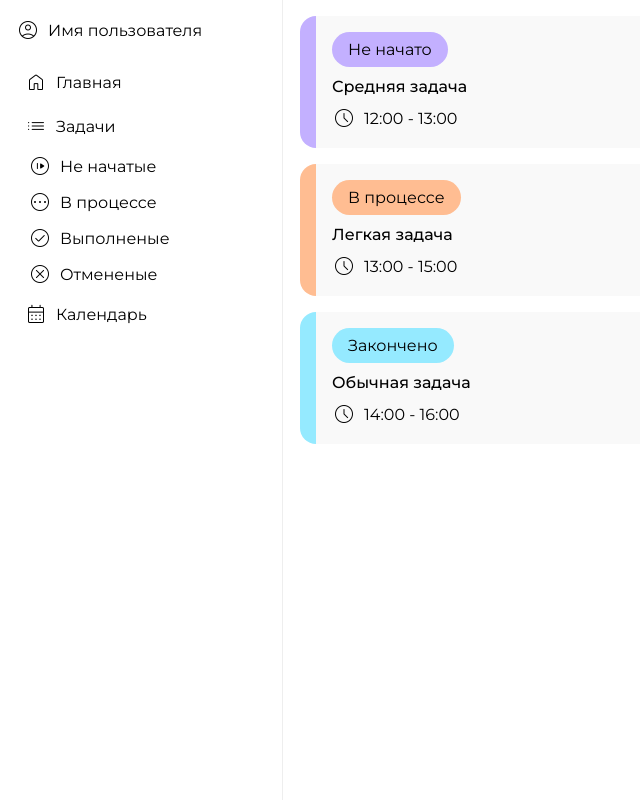
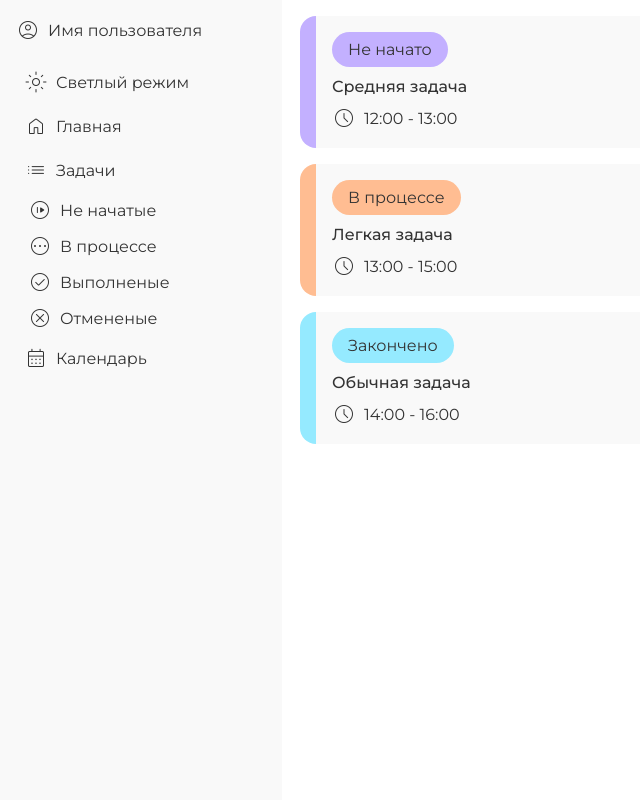
Before and after one commit to iFB24M/taskade, a React (Vite) app: page /tasks in a window 1280 px wide. Shown: the whole page, without its empty margins (0-640 px from the left). Built offline with nearby package versions, Linux system fonts and the light colour scheme.

Commit message:
Add files via upload

```diff
--- a/src/blocks/Sidebar/Sidebar.component.tsx
+++ b/src/blocks/Sidebar/Sidebar.component.tsx
@@ -1,6 +1,17 @@
 import styles from './Sidebar.module.scss'
 import { Icon } from '../../ui/components/Icon/Icon.component'
 import { Link } from 'react-router-dom'
+
+const changeTheme = () => {
+	if (localStorage.getItem('color-theme') === 'dark') {
+		localStorage.setItem('color-theme', 'light')
+	}
+	else {
+		localStorage.setItem('color-theme', 'dark')
+	}
+
+	location.reload()
+}
 
 const Sidebar = () => {
 	return (
@@ -9,6 +20,9 @@ const Sidebar = () => {
 				<Icon icon="account_circle" /> Имя пользователя
 			</div>
 			<div className={styles.menu}>
+				<div className={styles.item} onClick={() => changeTheme()}>
+					<Icon icon={localStorage.getItem('color-theme') === 'dark' ? 'dark_mode' : 'light_mode'} /> {localStorage.getItem('color-theme') === 'dark' ? 'Темный режим' : 'Светлый режим'}
+				</div>
 				<Link to="/" className={styles.item}><Icon icon="home" />Главная</Link>
 				<Link to="/tasks" className={styles.item}><Icon icon="list" />Задачи</Link>
 				<div className={styles.subitem}><Icon icon="not_started" /> Не начатые</div>
--- a/src/blocks/Sidebar/Sidebar.module.scss
+++ b/src/blocks/Sidebar/Sidebar.module.scss
@@ -4,7 +4,8 @@
 	height: 100vh;
 	position: fixed;
 
-	border-right: #eee 1px solid;
+	// border-right: #eee 1px solid;
+	background-color: var(--additional-color);
 }
 
 .menu {
@@ -15,7 +16,7 @@
 	padding: 8px;
 
 	&:hover {
-		background-color: #f9f9f9;
+		background-color: var(--background-color);
 		border-radius: 16px;
 		cursor: pointer;
 	}
@@ -26,7 +27,7 @@
 	margin-left: 8px;
 
 	&:hover {
-		background-color: #f5f5f5;
+		background-color: var(--background-color);
 		border-radius: 8px;
 		cursor: pointer;
 	}
--- a/src/pages/Layout.tsx
+++ b/src/pages/Layout.tsx
@@ -8,6 +8,17 @@ import styles from './Layout.module.scss'
 
 
 const Layout = () => {
+	if (localStorage.getItem('color-theme') === 'dark') {
+		document.documentElement.style.setProperty('--background-color', '#333')
+		document.documentElement.style.setProperty('--additional-color', '#383838')
+		document.documentElement.style.setProperty('--foreground-color', '#fff')
+	}
+	else {
+		document.documentElement.style.setProperty('--background-color', '#fff')
+		document.documentElement.style.setProperty('--additional-color', '#f9f9f9')
+		document.documentElement.style.setProperty('--foreground-color', '#333')
+	}
+
 	return (
 		<div className="wrapper">
 			<main className={styles.main}>
--- a/src/pages/globals.scss
+++ b/src/pages/globals.scss
@@ -1,7 +1,7 @@
 * {
   margin: 0;
   padding: 0;
-  color: #000;
+  color: var(--foreground-color);
   background-color: transparent;
   border: 0;
   outline: 0;
@@ -11,3 +11,7 @@
 a {
   text-decoration: none;
 }
+
+body {
+  background-color: var(--background-color);
+}
--- a/src/pages/tasks/page.module.scss
+++ b/src/pages/tasks/page.module.scss
@@ -8,7 +8,8 @@
 	display: flex;
 	align-items: flex-start;
 	flex-direction: column;
-	background-color: #f9f9f9;
+	background-color: var(--additional-color);
+	;
 	padding: 16px;
 	border-radius: 16px;
 
@@ -43,6 +44,7 @@
 	border-radius: 999px;
 	// text-transform: uppercase;
 	margin-bottom: 10px;
+	color: #333;
 }
 
 .taskTitle {
```
